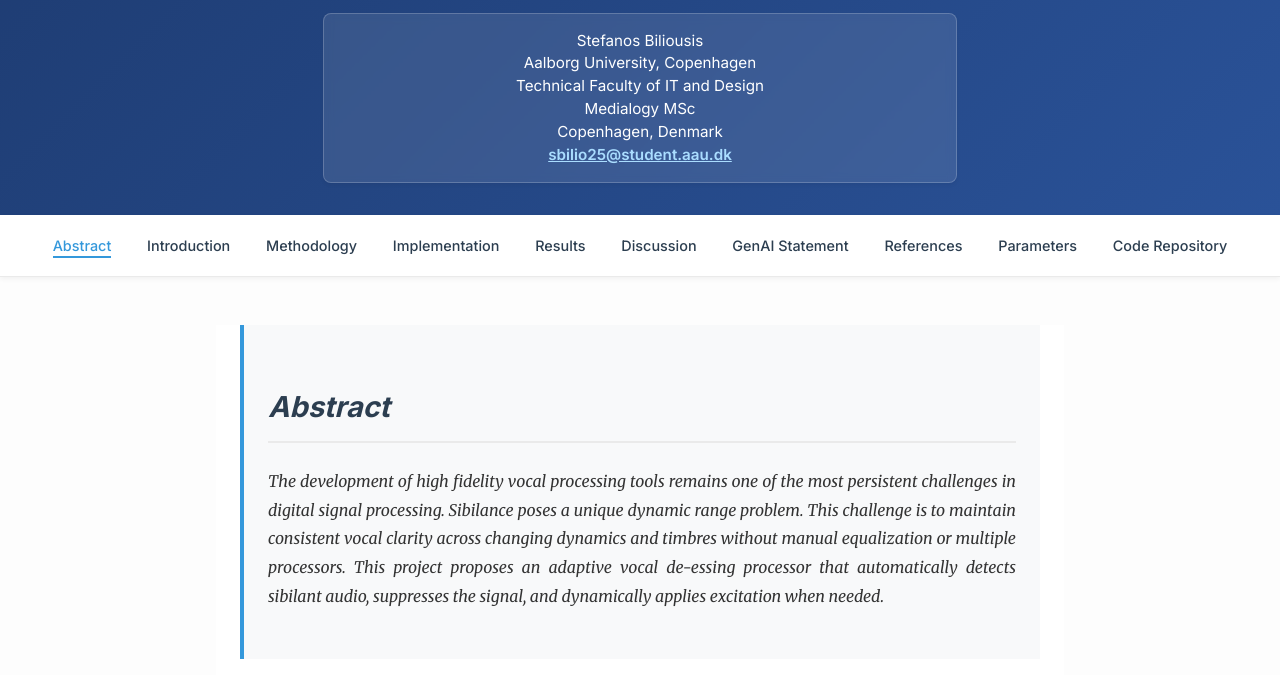
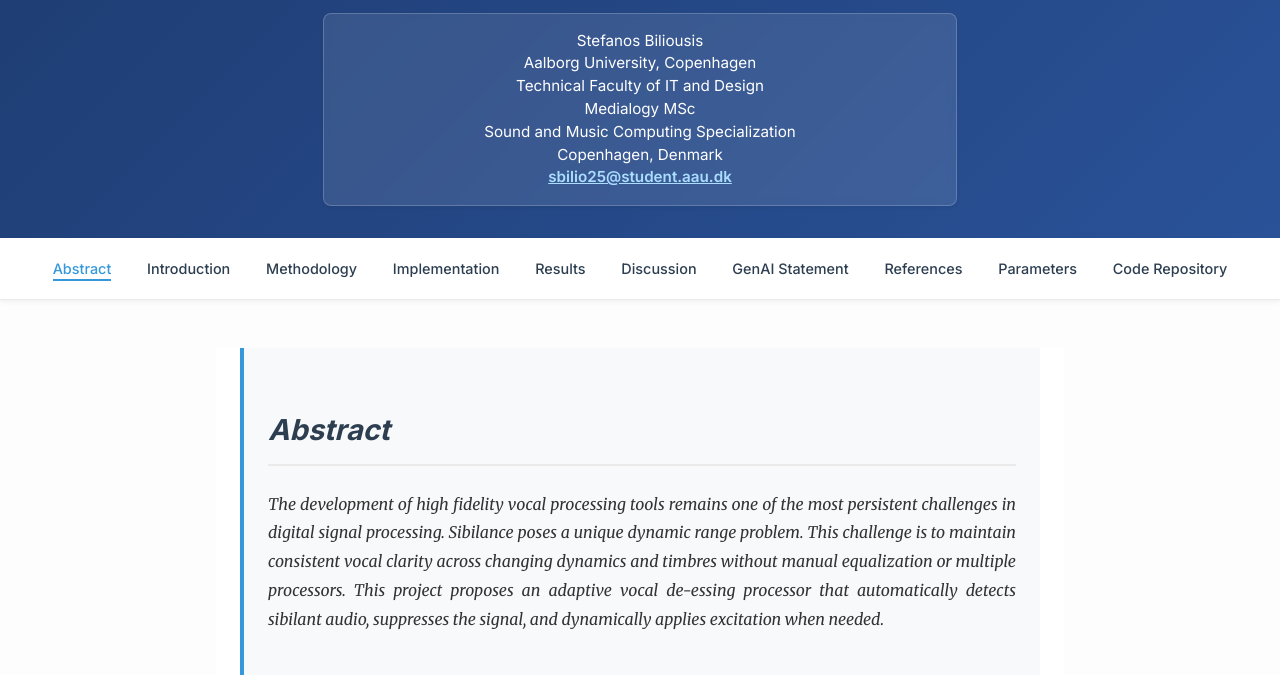
Before and after one commit to stefbil/stefbilmedams, a plain HTML site: page index.html in a window 1280 px wide. Shown: the part 125-800 px from the top of the page. Drawn offline with nearby package versions, Linux system fonts and the light colour scheme.

Commit message:
Update index.html

```diff
--- a/index.html
+++ b/index.html
@@ -23,6 +23,7 @@
                 Aalborg University, Copenhagen<br>
                 Technical Faculty of IT and Design<br>
                 Medialogy MSc<br>
+                Sound and Music Computing Specialization<br>
                 Copenhagen, Denmark<br>
                 <a href="mailto:sbilio25@student.aau.dk" style="color: #aaddff;">sbilio25@student.aau.dk</a>
             </p>
@@ -613,4 +614,5 @@
 
 </body>
 
+
 </html>
```
